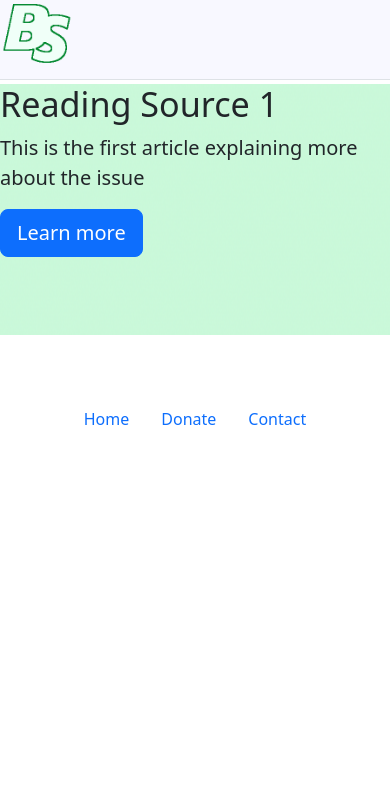
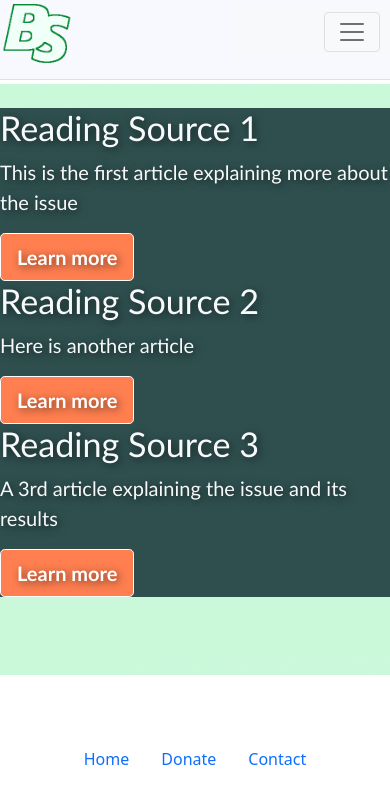
Before and after one commit to a-westermann/screentime_awareness_site, a Django app: page /learnmore/ in a window 390 px wide. Shown: the top 804 px of the page. Run offline with Django 5.2, Linux system fonts and the light colour scheme; some libraries are stand-ins or nearby versions.

Commit message:
hamburger menu

```diff
--- a/screentime_awareness/urls.py
+++ b/screentime_awareness/urls.py
@@ -4,6 +4,7 @@ from . import views
 urlpatterns = [
     path('', views.index, name='index'),
     path(r'invalid_login=<invalid_login>/', views.index, name='index'),
+    path(r'logout=<logout>/', views.index, name='index'),
     path('home/', views.home, name='home'),
     path('account/', views.account, name='account'),
     path('log_in_user/', views.log_in_user, name='log_in_user'),
--- a/screentime_awareness/views.py
+++ b/screentime_awareness/views.py
@@ -6,20 +6,25 @@ from screentime_awareness.models import User
 import json
 
 
-def index(request, invalid_login=False):
+def index(request, invalid_login=False, logout=False):
     context = {}
-    if request.session and 'user' in request.session and json.loads(request.session['user']):
+    if logout and request.session and 'user' in request.session:
+        print('logging out')
+        request.session['user'] = None
+    if request.session and 'user' in request.session and request.session['user']\
+            and json.loads(request.session['user']):
         return redirect('home')
+    else:
+        context['logged_out'] = True
     if invalid_login:
         # TODO: Forgot password added
         context['invalid_login'] = True
     return render(request, 'screentime_awareness/index.html', context=context)
 
 def home(request):
-    if not request.session or 'user' not in request.session:
+    if not request.session or 'user' not in request.session or not request.session['user']:
         # user is not logged in this session. Redirect to index
         return redirect('index')
-    print(request.session['user'])
     username = json.loads(request.session['user'])['username']
     context = {'username': username}
     return render(request, 'screentime_awareness/home.html', context=context)
--- a/static/css/styles.css
+++ b/static/css/styles.css
@@ -1,4 +1,4 @@
-.my-image {
+.girl-phone-image {
     background: url('/static/girl_phone_background.png');
     background-size: cover; /* will stretch the image to your div size while maintaining aspect ratio */
 }
@@ -11,6 +11,34 @@
 header {
     height: 80px;
     background-color: ghostwhite;
+}
+.front{
+    z-index: 1100;
+}
+.navbar.navbar-inverse {
+  background: transparent;
+  position: absolute;
+  width: 40%;
+  z-index: 1080;
+}
+.dropdown-menu{
+    max-width: 40px;
+    padding-left: 5px;
+    border-style: solid;
+    border-color: darkslategrey;
+}
+.margin-right{
+    margin-right: 10px;
+}
+.margin-left{
+    margin-left: 10px;
+}
+.justify-content-right{
+    justify-content: right;
+}
+.align-right{
+    text-align: right;
+    list-style: none;
 }
 .buttons {
     background-color: coral;
@@ -31,6 +59,7 @@ header {
 .jumbotron-tertiary{
     background-image: url('/static/kid_quiz.png');
     background-size: cover;
+    background-position: center;
 }
 .hero {
     padding-bottom: 20%; /* = ( 600 / 1600 ) x 100 */
@@ -45,6 +74,8 @@ header {
     text-justify: inter-word;  /*doesn't work*/
 }
 .text-larger{
+/*    color: white;*/
+/*mix-blend-mode: difference;*/
     font-size: 160%;
     text-justify: inter-word;
 }
@@ -63,6 +94,9 @@ header {
     color: ghostwhite;
     font-family: Calibri, sans-serif;
     text-decoration: none;
+}
+.text-light-green{
+    color: mediumseagreen;
 }
 .text-green{
     color: green;
--- a/templates/base.html
+++ b/templates/base.html
@@ -3,32 +3,62 @@
 <html lang="en">
 <head>
     <meta charset="UTF-8">
-    <meta name="viewport" content="width=device-width, initial-scale=1">
+    <meta name="viewport" content="width=device-width">
     <title>{% block title %}{% endblock %}</title>
     {% load bootstrap5 %}
     {% bootstrap_css %}
     <!--  {% bootstrap_javascript %}-->
-    {# Custom style sheets #}
+
+    {# Style sheets #}
+    <link href="https://cdn.jsdelivr.net/npm/bootstrap@5.0.2/dist/css/bootstrap.min.css" rel="stylesheet"
+          integrity="sha384-EVSTQN3/azprG1Anm3QDgpJLIm9Nao0Yz1ztcQTwFspd3yD65VohhpuuCOmLASjC" crossorigin="anonymous">
+
     <link rel="stylesheet" href="{% static 'css/styles.css' %}">
 </head>
 <body>
 <header class="d-flex flex-wrap justify-content-left py-1 mb-1 border-bottom">
-    <a href="/" class="d-flex align-items-center mb-3 mb-md-0 me-md-auto text-large
+    <a href="/" class="d-flex align-items-center mb-3 mb-md-0 me-md-auto text-large front
     text-dark text-decoration-none">
         <img src="/{{ STATIC_URL }}static/test_logo.png" alt="" class="d-block mx-lg-auto img-fluid" width="80">
-{#        &nbsp&nbspBeyond the Screen#}
+        {#        &nbsp&nbspBeyond the Screen#}
     </a>
-        <nav class="navbar navbar-expand-sm navbar-light" id="mainNav">
-            <div class="container px-4 px-lg-5">
-                <div class="collapse navbar-collapse" id="navbarResponsive">
-                    <ul class="navbar-nav ms-auto">
-                        <li class="nav-item"><a class="nav-link" href="/">Home</a></li>
-                        <li class="nav-item"><a class="nav-link" href="/donate">Donate</a></li>
-                        <li class="nav-item"><a class="nav-link" href="/contact">Contact</a></li>
-                    </ul>
-                </div>
-            </div>
-        </nav>
+
+    <!-- Collapseable Hamburger menu -->
+    <nav class="navbar navbar-inverse justify-content-right navbar-light bg-light end-0">
+        <button class="navbar-toggler margin-right" type="button" data-toggle="collapse" data-target="#navHeaderCollapse"
+                aria-controls="navHeaderCollapse" aria-expanded="false" aria-label="Toggle navigation">
+            <span class="navbar-toggler-icon"></span>
+        </button>
+        <div class="collapse navbar-collapse margin-right" id="navHeaderCollapse">
+            <ul class="navbar-nav mr-auto align-right">
+                <li class="nav-item active">
+                    <a class="nav-link" href="/home/">Home</a>
+                </li>
+                <li class="nav-item dropdown">
+                    <a class="nav-link dropdown-toggle" href="#" id="accountDropdown" role="button"
+                       data-toggle="dropdown" aria-haspopup="true" aria-expanded="false">
+                        <svg xmlns="http://www.w3.org/2000/svg" width="30" height="30" fill="currentColor" class="bi bi-person" viewBox="0 0 16 16">
+                            <path d="M8 8a3 3 0 1 0 0-6 3 3 0 0 0 0 6m2-3a2 2 0 1 1-4 0 2 2 0 0 1 4 0m4 8c0 1-1 1-1 1H3s-1 0-1-1 1-4 6-4 6 3 6 4m-1-.004c-.001-.246-.154-.986-.832-1.664C11.516 10.68 10.289 10 8 10s-3.516.68-4.168 1.332c-.678.678-.83 1.418-.832 1.664z"></path>
+                        </svg>
+                    </a>
+                <!-- Dropdown for Account. If not logged in, it just jumps you to the login box -->
+                    <div class="dropdown-menu dropdown-menu-end bg-light" aria-labelledby="accountDropdown">
+                        {% if logged_out %}
+                            <a class="dropdown-item" href="#login_box">Account</a>
+                        {% else %}
+                            <a class="dropdown-item" href="/account/">Account</a>
+                            <div class="dropdown-divider"></div>
+                            <a class="dropdown-item" href="/logout=<True>/">Log out</a>
+                        {% endif %}
+                    </div>
+                </li>
+            </ul>
+{#            <form class="form-inline my-2 my-lg-0 ">#}
+{#                <input class="form-control mr-sm-2" type="search" placeholder="Search" aria-label="Search">#}
+{#            </form>#}
+        </div>
+    </nav>
+
 </header>
 <div class="hero">
     {% block content %}
@@ -46,5 +76,10 @@
         </div>
     </footer>
 </div>
+
+<!-- JavaScript loads -->
+<script src="https://code.jquery.com/jquery-3.3.1.slim.min.js" integrity="sha384-q8i/X+965DzO0rT7abK41JStQIAqVgRVzpbzo5smXKp4YfRvH+8abtTE1Pi6jizo" crossorigin="anonymous"></script>
+<script src="https://cdn.jsdelivr.net/npm/popper.js@1.14.7/dist/umd/popper.min.js" integrity="sha384-UO2eT0CpHqdSJQ6hJty5KVphtPhzWj9WO1clHTMGa3JDZwrnQq4sF86dIHNDz0W1" crossorigin="anonymous"></script>
+<script src="https://cdn.jsdelivr.net/npm/bootstrap@4.3.1/dist/js/bootstrap.min.js" integrity="sha384-JjSmVgyd0p3pXB1rRibZUAYoIIy6OrQ6VrjIEaFf/nJGzIxFDsf4x0xIM+B07jRM" crossorigin="anonymous"></script>
 </body>
 </html>
--- a/templates/screentime_awareness/account.html
+++ b/templates/screentime_awareness/account.html
@@ -1,6 +1,6 @@
 {% extends 'base.html' %}
 {% block title %}Account{% endblock %}
 {% block content %}
-    <a class="text-light text-large text-decoration-none">Welcome to your account center!</a>
+    <a class="text-light text-shadow text-large text-decoration-none">Welcome to your account center!</a>
     <br><br>Here you will be able to change things about your account
 {% endblock %}
--- a/templates/screentime_awareness/donate.html
+++ b/templates/screentime_awareness/donate.html
@@ -8,7 +8,7 @@
 <body>
 {% block content%}
 <div class="jumbotron">
-  <h1 class="display-4">Give me money</h1>
+  <h1 class="display-4 text-shadow">Give me money</h1>
     <a class="btn btn-primary btn-lg" href="#" role="button">$$$</a>
 </div>
 {% endblock %}
--- a/templates/screentime_awareness/learn_more.html
+++ b/templates/screentime_awareness/learn_more.html
@@ -7,10 +7,21 @@
 </head>
 <body>
 {% block content%}
-<div class="jumbotron">
+    <br>
+<div class="jumbotron text-shadow text-light" style="background:darkslategray">
   <h1 class="display-4">Reading Source 1</h1>
     <p class="lead">This is the first article explaining more about the issue</p>
-    <a class="btn btn-primary btn-lg" href="#" role="button">Learn more</a>
+    <a class="btn buttons btn-lg" href="#" role="button">Learn more</a>
+</div>
+    <div class="jumbotron text-shadow text-light" style="background:darkslategray">
+  <h1 class="display-4">Reading Source 2</h1>
+    <p class="lead">Here is another article</p>
+    <a class="btn buttons btn-lg" href="#" role="button">Learn more</a>
+</div>
+        <div class="jumbotron text-shadow text-light" style="background:darkslategray">
+  <h1 class="display-4">Reading Source 3</h1>
+    <p class="lead">A 3rd article explaining the issue and its results</p>
+    <a class="btn buttons btn-lg" href="#" role="button">Learn more</a>
 </div>
 {% endblock %}
 </body>
```
Also changed, not shown: templates/screentime_awareness/activities.html (added, +10 -0 lines), templates/screentime_awareness/home.html (+14 -13 lines), templates/screentime_awareness/index.html (+6 -6 lines).
